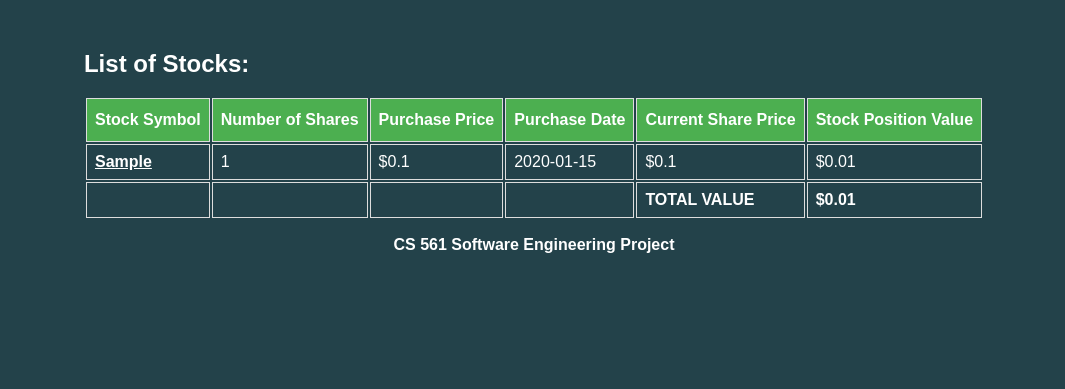
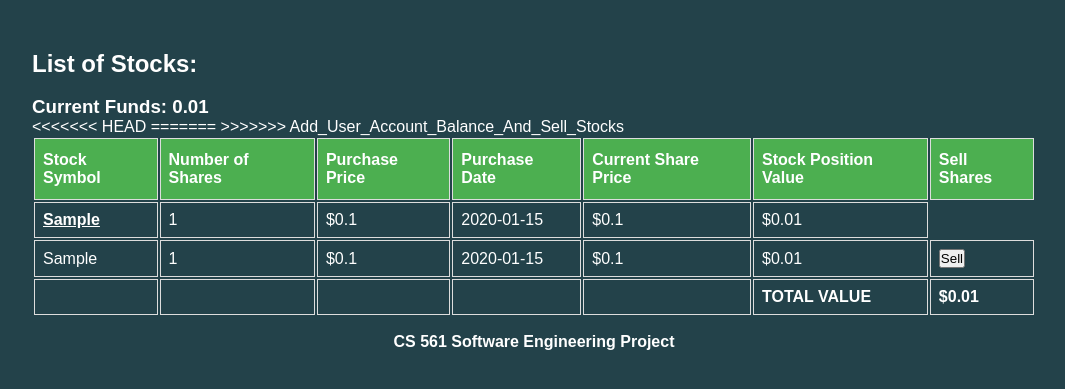
Before and after one commit to glee2429/CS561_F20_SWE, a Flask app: page /stocks in a window 1280 px wide. Shown: the part 54-443 px from the top of the page, without its empty margins (106-1171 px from the left). Run offline with Flask 2, Linux system fonts and the light colour scheme; a user stored in the database is signed in; tables that the repository leaves empty hold one stand-in row (values such as "Sample post"); a database or web service that is not in the repository returns one stand-in record (values such as "Sample title"); data that the repository does not hold is empty; parts of the project's set-up code (start-up, migrations or seed data) failed here and were passed over; some libraries are stand-ins or nearby versions.

Commit message:
Add_User_Account_Balance_And_Sell_Stocks

```diff
--- a/project/models.py
+++ b/project/models.py
@@ -35,6 +35,8 @@ class Stock(database.Model):
     purchase_date = database.Column(database.DateTime)
     current_price = database.Column(database.Integer)
     current_price_date = database.Column(database.DateTime)
+    sold = database.Column(database.Boolean)
+    sell_price = database.Column(database.Integer)
     position_value = database.Column(database.Integer)
 
     def __init__(self, stock_symbol: str, number_of_shares: str, purchase_price: str,
@@ -49,6 +51,8 @@ class Stock(database.Model):
         self.purchase_date = purchase_date
         self.current_price = 0
         self.current_price_date = None
+        self.sold = False
+        self.sell_price = 0
         self.position_value = 0
 
     def __repr__(self):
@@ -202,6 +206,7 @@ class User(database.Model):
     email_confirmed = database.Column(database.Boolean, default=False)
     email_confirmed_on = database.Column(database.DateTime)
     stocks = database.relationship('Stock', backref='user', lazy='dynamic')
+    current_funds = database.Column(database.Integer)
 
     def __init__(self, email: str, password_plaintext: str):
         """Create a new User object
@@ -216,6 +221,7 @@ class User(database.Model):
         self.email_confirmation_sent_on = datetime.now()
         self.email_confirmed = False
         self.email_confirmed_on = None
+        self.current_funds = 1000000
 
     def is_password_correct(self, password_plaintext: str):
         return bcrypt.check_password_hash(self.password_hashed, password_plaintext)
@@ -223,6 +229,15 @@ class User(database.Model):
     def set_password(self, password_plaintext):
         self.password_hashed = bcrypt.generate_password_hash(
             password_plaintext, current_app.config.get('BCRYPT_LOG_ROUNDS')).decode('utf-8')
+
+    def add_funds(self, value, amount):
+        self.current_funds = self.current_funds + (int(float(value)) * 100 * int(amount))
+
+    def subtract_funds(self, value, amount):
+        self.current_funds = self.current_funds - (int(float(value)) * 100 * int(amount))
+
+    def has_funds(self, value, amount):
+        return self.current_funds >= (int(float(value)) * 100 * int(amount))
 
     def __repr__(self):
         return f'<User: {self.email}>'
--- a/project/stocks/routes.py
+++ b/project/stocks/routes.py
@@ -72,33 +72,57 @@ def index():
 def add_stock():
     if request.method == 'POST':
         # Save the form data to the database
-        new_stock = Stock(request.form['stock_symbol'],
-                          request.form['number_of_shares'],
-                          request.form['purchase_price'],
-                          current_user.id,
-                          datetime.fromisoformat(request.form['purchase_date']))
-        database.session.add(new_stock)
-        database.session.commit()
+        if current_user.has_funds(request.form['purchase_price'], request.form['number_of_shares']):
+            new_stock = Stock(request.form['stock_symbol'],
+                        request.form['number_of_shares'],
+                        request.form['purchase_price'],
+                        current_user.id,
+                        datetime.fromisoformat(request.form['purchase_date']))
+            database.session.add(new_stock)
+            database.session.commit()
 
-        flash(f"Added new stock ({ request.form['stock_symbol'] })!", 'success')
-        current_app.logger.info(f"Added new stock ({ request.form['stock_symbol'] })!")
-        return redirect(url_for('stocks.list_stocks'))
+            current_user.subtract_funds(request.form['purchase_price'], request.form['number_of_shares'])
+            database.session.add(current_user)
+            database.session.commit()
+
+            flash(f"Added new stock ({ request.form['stock_symbol'] })!", 'success')
+            current_app.logger.info(f"Added new stock ({ request.form['stock_symbol'] })!")
+            return redirect(url_for('stocks.list_stocks'))
+        else:
+            flash(f"Not Enough Funds To Add Stock!", 'error')
+            current_app.logger.info(f"Not Enough Funds To Add Stock!")
+            return render_template('stocks/add_stock.html')
     else:
         return render_template('stocks/add_stock.html')
 
 
-@stocks_blueprint.route('/stocks')
+@stocks_blueprint.route('/stocks', methods=['GET', 'POST'])
 @login_required
 def list_stocks():
-    stocks = Stock.query.order_by(Stock.id).filter_by(user_id=current_user.id).all()
+    if request.method == 'POST':
+        # Get stock to sell
+        to_sell = Stock.query.get(int(request.form['sell_stock_id']))
+        # Update user funds
+        current_user.add_funds(to_sell.current_price / 100, to_sell.number_of_shares)
+        database.session.add(current_user)
+        database.session.commit()
+        # Clear stock
+        to_sell.number_of_shares = 0
+        database.session.add(to_sell)
+        database.session.commit()
 
-    current_account_value = 0.0
-    for stock in stocks:
-        stock.get_stock_data()
-        database.session.add(stock)
-        current_account_value += stock.get_stock_position_value()
-    database.session.commit()
-    return render_template('stocks/stocks.html', stocks=stocks, value=round(current_account_value, 2))
+        return redirect(url_for('stocks.list_stocks'))
+    else:
+        stocks = Stock.query.order_by(Stock.id).filter_by(user_id=current_user.id).all()
+
+        current_account_value = 0.0
+        for stock in stocks:
+            stock.get_stock_data()
+            database.session.add(stock)
+            if stock.number_of_shares > 0:
+                current_account_value += stock.get_stock_position_value()
+        database.session.commit()
+        return render_template('stocks/stocks.html', stocks=stocks, value=round(current_account_value, 2))
 
 
 @stocks_blueprint.route('/stocks/<id>')
--- a/project/stocks/templates/stocks/add_stock.html
+++ b/project/stocks/templates/stocks/add_stock.html
@@ -6,6 +6,9 @@
 
 {% block content %}
 <h2 class="add-stock-heading">Add a Stock:</h2>
+<div>
+  <h3>Your current funds: {{ current_user.current_funds / 100 }}</h3>
+</div>
 <form method="post">
   <input type="hidden" name="csrf_token" value="{{ csrf_token() }}"/>
 
--- a/project/stocks/templates/stocks/stocks.html
+++ b/project/stocks/templates/stocks/stocks.html
@@ -7,6 +7,7 @@
 {% block content %}
 <h2>List of Stocks:</h2>
 <br>
+<h3>Current Funds: {{ current_user.current_funds / 100 }}</h3>
 
 <table id="stock-table">
   <!-- Table Header Row -->
@@ -17,10 +18,12 @@
     <th>Purchase Date</th>
     <th>Current Share Price</th>
     <th>Stock Position Value</th>
+    <th>Sell Shares</th>
   </tr>
 
   <!-- Table Elements (Rows) -->
   {% for stock in stocks %}
+<<<<<<< HEAD
     <tr>
       <td><a href="{{ url_for('stocks.stock_details', id=stock.id) }}">{{ stock.stock_symbol }}</a></td>
       <td>{{ stock.number_of_shares }}</td>
@@ -29,9 +32,29 @@
       <td>${{ stock.current_price / 100 }}</td>
       <td>${{ stock.position_value / 100 }}</td>
     </tr>
+=======
+    {% if stock.number_of_shares > 0 %}
+      <tr>
+        <td>{{ stock.stock_symbol }}</td>
+        <td>{{ stock.number_of_shares }}</td>
+        <td>${{ stock.purchase_price / 100 }}</td>
+        <td>{{ stock.purchase_date.strftime("%Y-%m-%d") }}</td>
+        <td>${{ stock.current_price / 100}}</td>
+        <td>${{ stock.position_value / 100 }}</td>
+        <td>
+          <form class="sell_stock_form" method="post">
+            <input type="hidden" name="csrf_token" value="{{ csrf_token() }}"/>
+            <input type="hidden" name="sell_stock_id" value="{{ stock.id }}"/>
+            <input type="submit" name="sell_stock_submit" value="Sell">
+          </form>
+        </td>
+      </tr>
+    {% endif %}
+>>>>>>> Add_User_Account_Balance_And_Sell_Stocks
   {% endfor %}
 
   <tr>
+    <td></td>
     <td></td>
     <td></td>
     <td></td>
--- a/project/users/templates/users/profile.html
+++ b/project/users/templates/users/profile.html
@@ -29,6 +29,12 @@
       <p>Email address has not been confirmed!</p>
     {% endif %}
   </div>
+  <div class="card-heading">
+    <h2>Account Funds</h2>
+  </div>
+  <div class="card-body">
+    <p>Current Funds {{ current_user.current_funds / 100 }} </p>
+  </div>
 </div>
 
 <div class="card">
```
